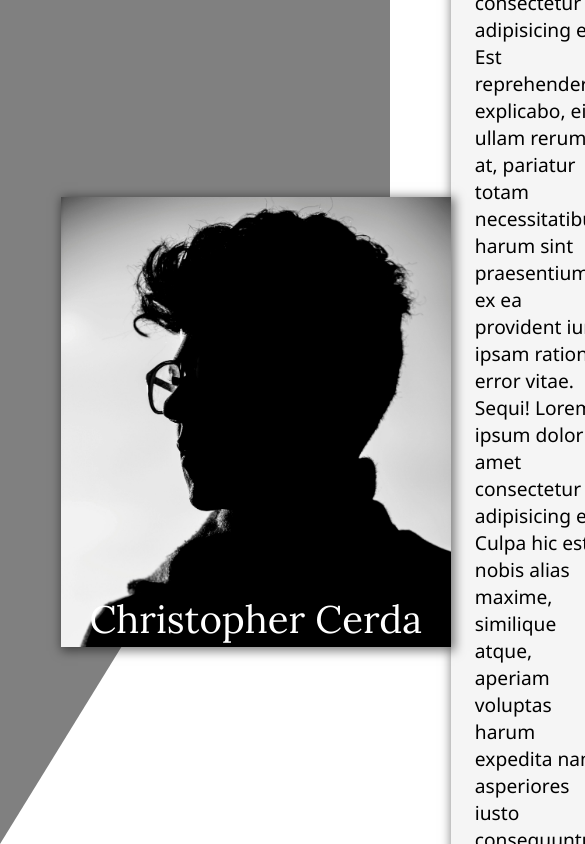
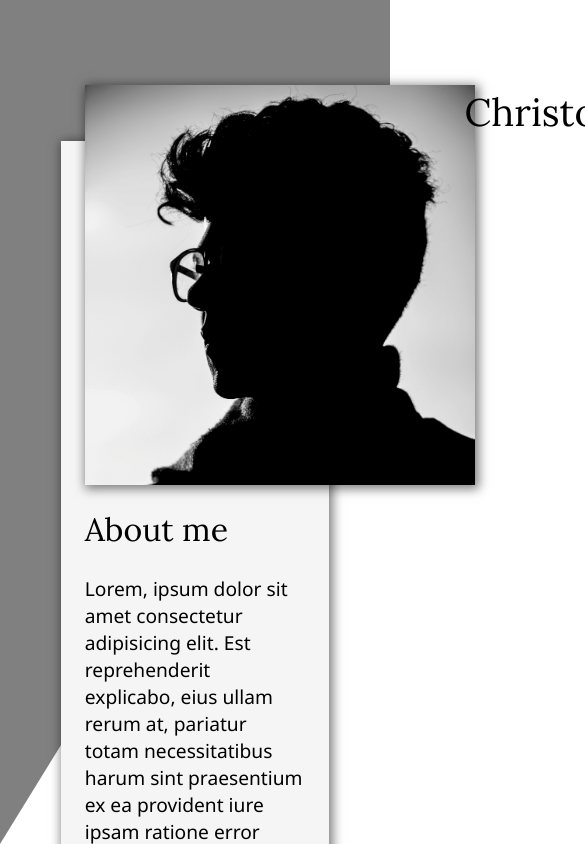
Before and after one commit to Toph765/homepage, a plain HTML site: page index.html in a window 390 px wide. Shown: the top 844 px of the page, 585 px wide, since content can reach past the window. Drawn offline with nearby package versions, Linux system fonts and the light colour scheme.

Commit message:
*: add media query; change size and color

```diff
--- a/style.css
+++ b/style.css
@@ -48,12 +48,12 @@ header::before {
   position: relative;
   box-shadow: 2px 2px 10px 2px rgba(0, 0, 0, 0.5);
   width: 390px;
-  height: 450px;
+  height: 400px;
 }
 
 .main-pic {
   width: 390px;
-  height: 450px;
+  height: 400px;
   object-fit: cover;
   object-position: top;
 }
@@ -61,9 +61,6 @@ header::before {
 .header-second-cont {
   background: whitesmoke;
   box-shadow: 2px 2px 10px 2px rgba(0, 0, 0, 0.5);
-  display: flex;
-  flex-direction: column;
-  justify-content: center;
   padding: 24px;
   font-family: var(--font-main);
   font-size: 1.2rem;
@@ -93,7 +90,7 @@ header::before {
 h1 {
   width: 100%;
   position: absolute;
-  color: white;
+  color: #6e6d6d;
   bottom: 3px;
   text-align: center;
   font-family: var(--font-header);
@@ -113,10 +110,9 @@ main h2 {
 
 .projects {
   align-self: center;
-  width: 100%;
   display: grid;
-  grid-template-columns: repeat(3, 1fr);
-  grid-template-rows: repeat(2, 1fr);
+  grid-template-columns: repeat(auto-fill, minmax(300px, 1fr));
+  grid-auto-flow: row;
   gap: 2.8rem;
 }
 
@@ -187,3 +183,24 @@ a {
   width: 1.4rem;
   vertical-align: top;
 }
+
+@media screen and (max-width: 1200px) {
+  header {
+    display: block;
+  }
+
+  .main-pic-cont {
+    float: left;
+    margin: 24px;
+  }
+
+  .header-second-cont {
+    margin-top: 80px;
+  }
+
+  h1 {
+    top: 2px;
+    left: 90%;
+    color: black;
+  }
+}
```
